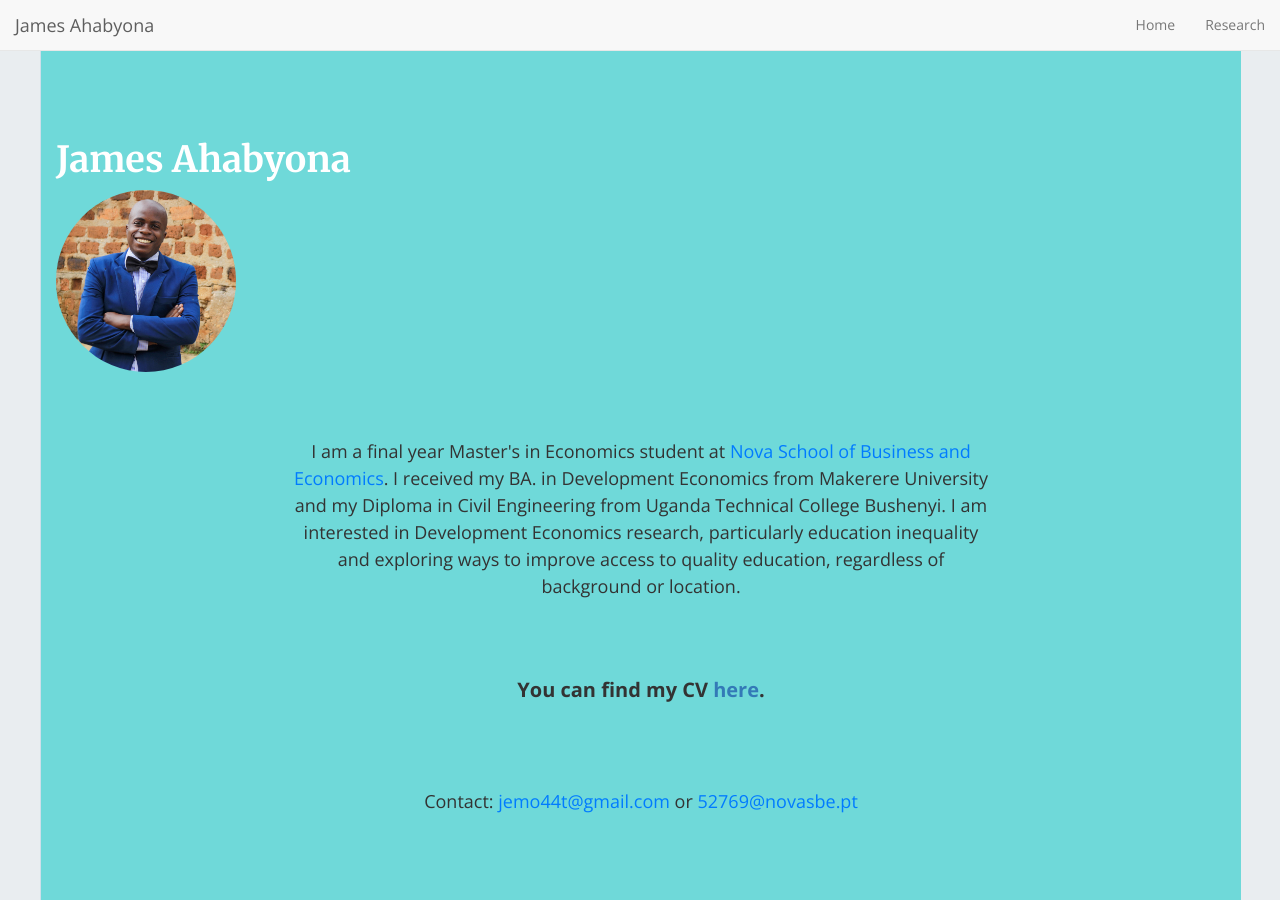
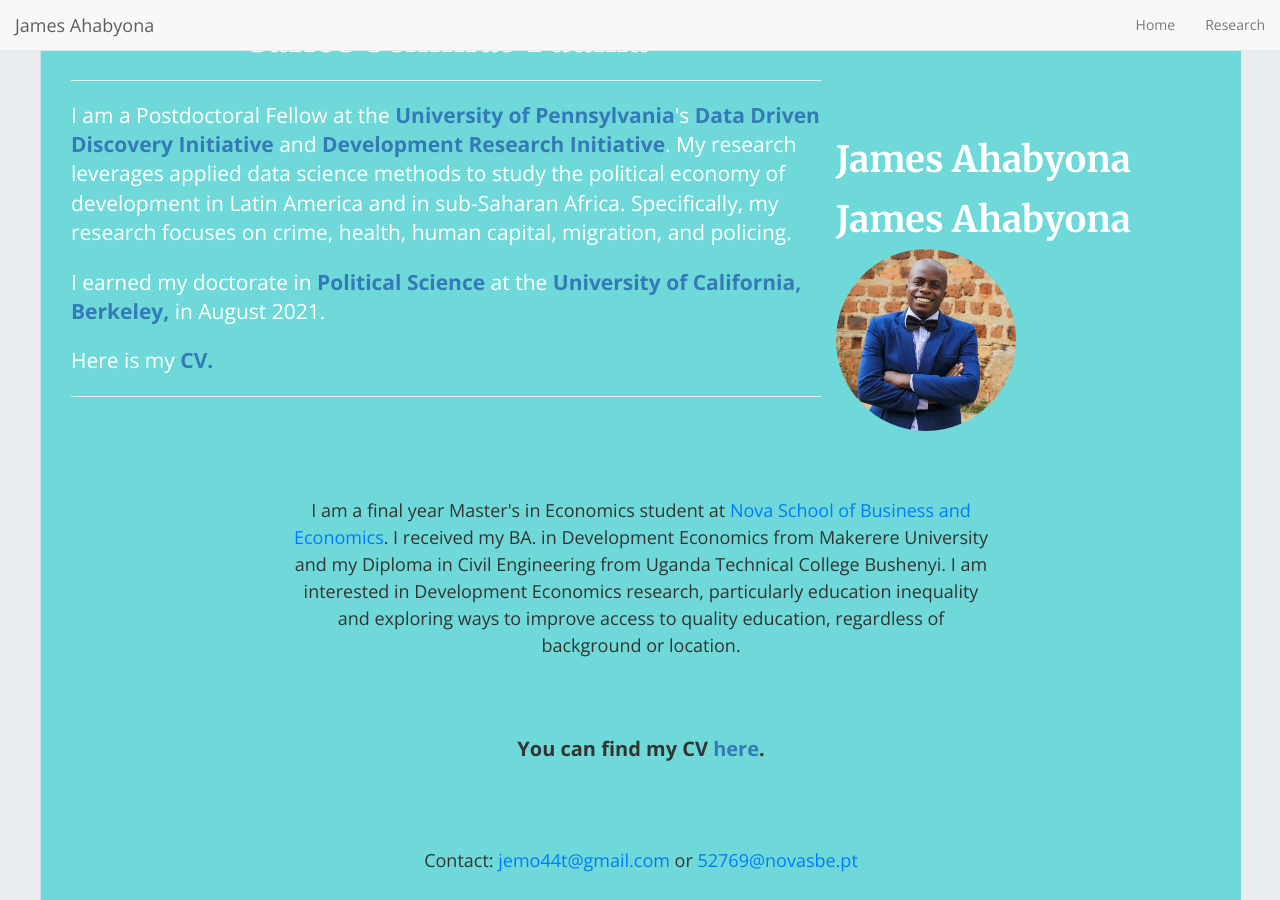
Before and after one commit to mariaelenaguer/mariaelenaguer.github.io, a Jekyll site: the page built from index.html, in a window 1280 px wide and 900 px high. Built offline with Jekyll 4.4.1, drawn with Linux system fonts in a browser that asks for light colours; nearby versions of some CDN libraries; the list of posts is cut into pages by our own code.

Commit message:
Update home-hero.html

```diff
--- a/_includes/home-hero.html
+++ b/_includes/home-hero.html
@@ -66,7 +66,26 @@
 <div class="container">
   <div class="row">
     <div class="col-md-12">
+    <div class="col-md-8 text-center">
+        <h1>Carlos Schmidt-Padilla</h1>
+        <hr>
+
+        <p class="lead text-left">
+          I am a Postdoctoral Fellow at the <a href="https://www.upenn.edu" target="_blank"><b>University of Pennsylvania</b></a>'s <a href="https://web.sas.upenn.edu/data-science/" target="_blank"><b>Data Driven Discovery Initiative</b></a> and <a href="https://pdri.upenn.edu" target="_blank"><b>Development Research Initiative</b></a>. My research leverages applied data science methods to study the political economy of development in Latin America and in sub-Saharan Africa. Specifically, my research focuses on crime, health, human capital, migration, and policing.
+        </p>
+
+        <p class="lead text-left">
+          I earned my doctorate in <a href="https://polisci.berkeley.edu" target="_blank"><b>Political Science</b></a> at the <a href="http://www.berkeley.edu" target="_blank"><b>University of California, Berkeley,</b></a> in August 2021.
+        </p>
+
+        <p class="lead text-left">
+          Here is my <a href="https://www.dropbox.com/s/r8nvtd9nx42w8zr/schmidtpadilla_carlos_cv.pdf?raw=1" target="_blank"><b>CV.</b></a>
+        </p>
+
+        <hr>
+      </div>
       <div class="hero-container">
+        <h1>James Ahabyona</h1>
         {% if site.title != '' %}
         <h1>{{site.title}}</h1>
         {% endif %}
```
